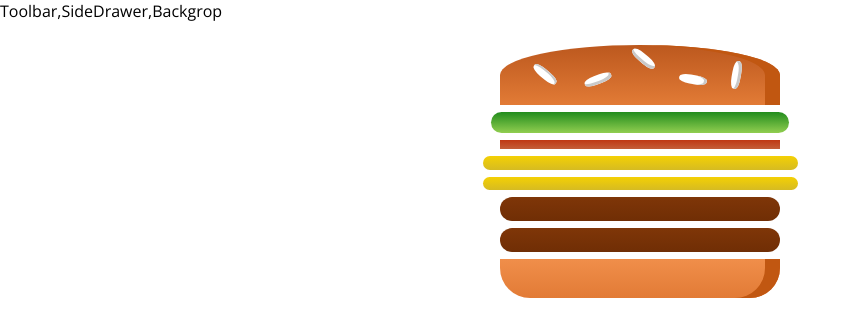
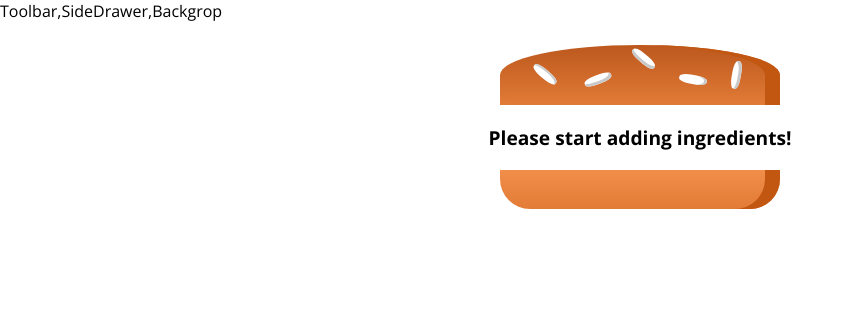
Before and after one commit to ChanakaR/burger-builder, a React app: page / in a window 1280 px wide. Shown: the top 336 px of the page, without its empty margins (0-861 px from the left). Built offline with nearby package versions, Linux system fonts and the light colour scheme.

Commit message:
added - calculation of ingredients sum dynamically

```diff
--- a/src/components/Burger/Burger.js
+++ b/src/components/Burger/Burger.js
@@ -3,12 +3,19 @@
 import BurgerIngredient from './BurgerIngredient/BurgerIngredient';
 
 const burger = (props) => {
-    const transformedIngredients = Object.keys(props.ingredients)
+    let transformedIngredients = Object.keys(props.ingredients)
         .map(igKey=>{
             return [...Array(props.ingredients[igKey])].map((_,i)=>{
                 return <BurgerIngredient type={igKey} key={igKey+i}></BurgerIngredient>
             })
-        });
+        })
+        .reduce((arr,el)=>{
+            return arr.concat(el);
+        },[]);
+
+    if(transformedIngredients.length === 0){
+        transformedIngredients = <p>Please start adding ingredients!</p>
+    }
 
     return (
         <div className={classes.Burger}>
--- a/src/containers/BurgerBuilder/BurgerBuilder.js
+++ b/src/containers/BurgerBuilder/BurgerBuilder.js
@@ -8,10 +8,10 @@
         super(props);
         this.state = {
             ingredients: {
-                salad:1,
-                bacon:1,
-                cheese:2,
-                meat:2
+                salad:0,
+                bacon:0,
+                cheese:0,
+                meat:0
             },
         };
     }
```
